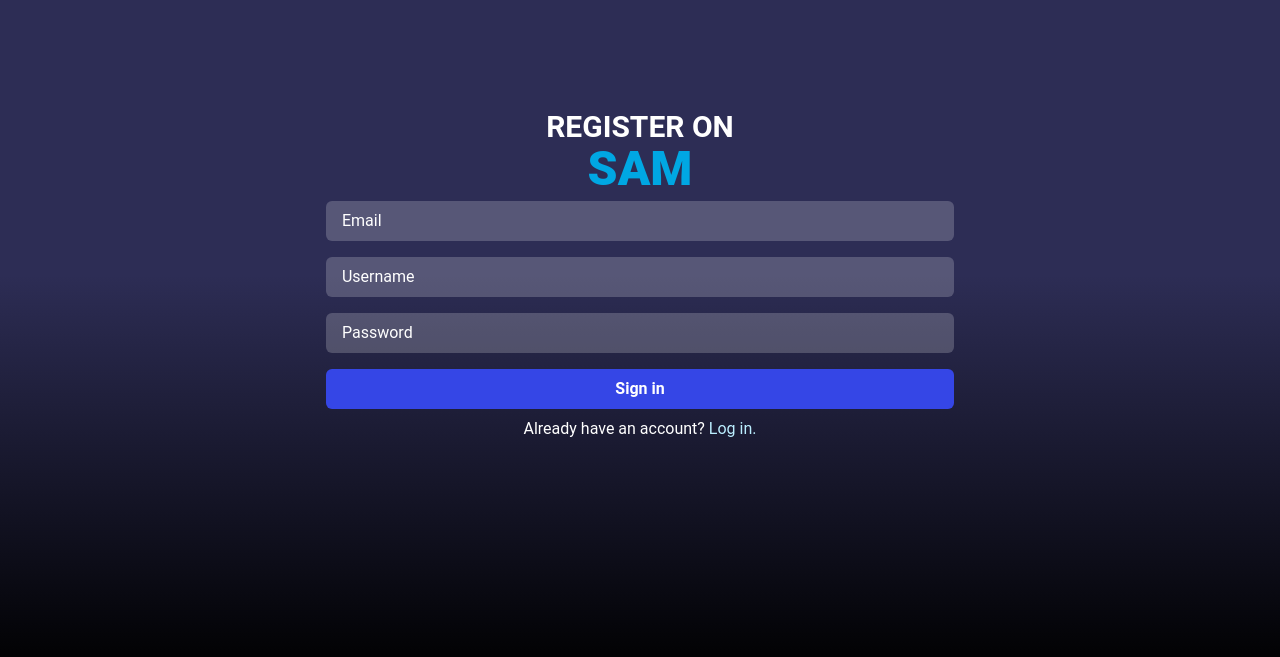
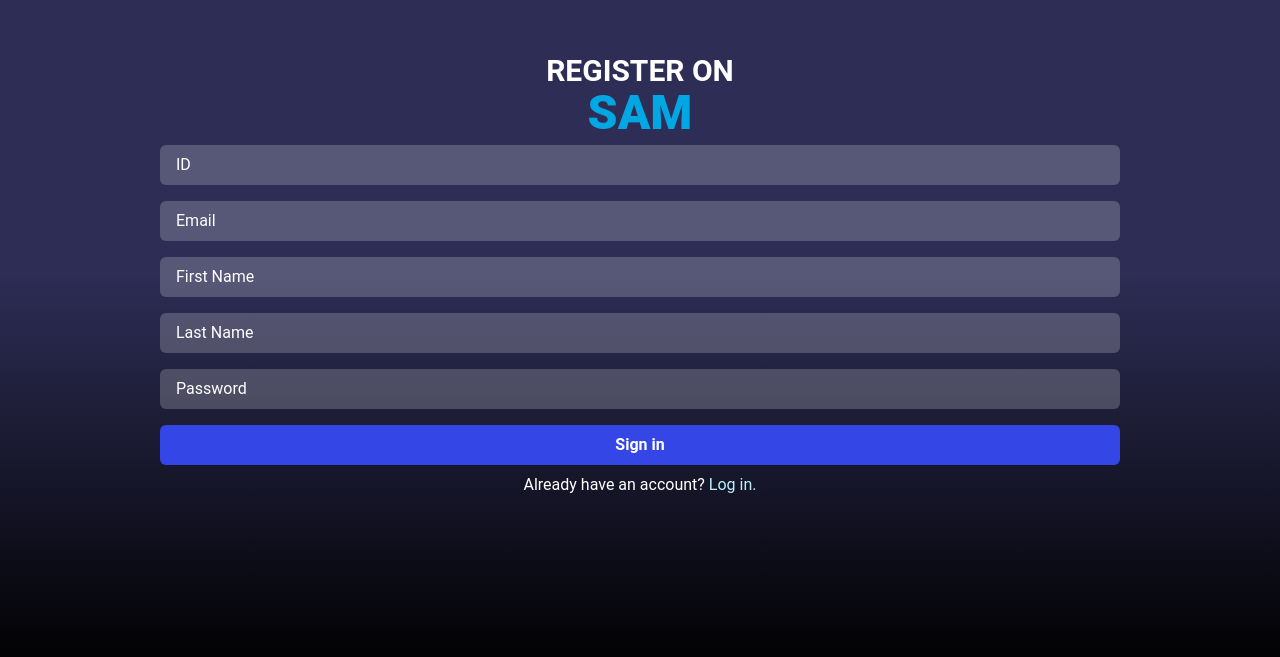
Before and after one commit to Juxnjo/mvpSenaSoft_Globant, a React (Vite) app in the folder client/: page /register in a window 1280 px wide. Shown: the part 125-782 px from the top of the page. Built offline with nearby package versions, Linux system fonts and the light colour scheme.

Commit message:
Agregando funcionalidad Login y Register

```diff
--- a/client/src/components/LoginForm/LoginFormComponent.jsx
+++ b/client/src/components/LoginForm/LoginFormComponent.jsx
@@ -1,25 +1,87 @@
-import { Link } from "react-router-dom";
+import { Link, useNavigate } from "react-router-dom";
+import { useState } from "react";
 
-export const LoginFormComponent = () =>
-{
-    return (
-        <>
-            <form action="">
-                <input type="text" className='w-3/4 bg-white bg-opacity-20 placeholder:text-white border- border-gray-200   px-4 py-2 rounded-md my-2  ' placeholder="Username" required />
+export const LoginFormComponent = () => {
+  const [username, setUsername] = useState("");
+  const [password, setPassword] = useState("");
+  const navigate = useNavigate();
 
-                <input type="password" className='w-3/4 bg-white bg-opacity-20 placeholder:text-white border- border-gray-200   px-4 py-2 rounded-md my-2' placeholder="Password" required />
+  const handleLogin = (event) => {
+    event.preventDefault();
 
-                <button type='submit' className='bg-semiDarkBlue w-3/4 hover:bg-semiLightBlue text-white font-semibold my-2 py-2 px-4 rounded-md'>Log in</button>
-            </form>
-            <div>
-                <p>Don't you have an account? <Link to='/register' className="text-lightBlue">Sign up.</Link></p>
-            </div>
-        </>
+    const loginUrl = "http://localhost:8000/api/login/";
 
+    const data = {
+      username: username,
+      password: password,
+    };
 
+    fetch(loginUrl, {
+      method: "POST",
+      headers: {
+        "Content-Type": "application/json",
+      },
+      body: JSON.stringify(data),
+    })
+      .then((response) => {
+        if (response.ok) {
+          if (response.role === "Admin") {
+            navigate("/dashboard");
+            return response.json();
+          }
+          else {
+            navigate("/ticket")
+            return response.json();
+          }
+        } else {
+          console.log("Credenciales incorrectas");
+          alert("Credenciales incorrectas");
+        }
+      })
+      .then((data) => {
+        console.log(data);
+      })
+      .catch((error) => {
+        console.error("Error:", error);
+      });
+  };
 
+  return (
+    <>
+      <form onSubmit={handleLogin}>
+        <input
+          type="text"
+          className="w-3/4 bg-white bg-opacity-20 placeholder:text-white border- border-gray-200   px-4 py-2 rounded-md my-2  "
+          placeholder="Username"
+          required
+          value={username}
+          onChange={(e) => setUsername(e.target.value)}
+        />
 
+        <input
+          type="password"
+          className="w-3/4 bg-white bg-opacity-20 placeholder:text-white border- border-gray-200   px-4 py-2 rounded-md my-2"
+          placeholder="Password"
+          value={password}
+          onChange={(e) => setPassword(e.target.value)}
+          required
+        />
 
-
-    )
-}
+        <button
+          type="submit"
+          className="bg-semiDarkBlue w-3/4 hover:bg-semiLightBlue text-white font-semibold my-2 py-2 px-4 rounded-md"
+        >
+          Log in
+        </button>
+      </form>
+      <div>
+        <p>
+          Don't you have an account?{" "}
+          <Link to="/register" className="text-lightBlue">
+            Sign up.
+          </Link>
+        </p>
+      </div>
+    </>
+  );
+};
--- a/client/src/components/RegisterForm/RegisterFormComponent.jsx
+++ b/client/src/components/RegisterForm/RegisterFormComponent.jsx
@@ -1,15 +1,99 @@
-import { Link } from "react-router-dom";
+import { Link, useNavigate } from "react-router-dom";
+import { useState } from "react";
 
 export const RegisterFormComponent = () =>
 {
+    const navigate = useNavigate()
+
+
+    const [id, setId] = useState('');
+    const [email, setEmail] = useState('');
+    const [firstName, setFirstName] = useState('');
+    const [lastName, setLastName] = useState('');
+    const [password, setPassword] = useState('');
+
+    const handleRegister = (event) => {
+        event.preventDefault();
+
+        const registerUrl = 'http://localhost:8000/api/register/';
+
+        const data = {
+            id: id,
+            first_name: firstName,
+            last_name: lastName,
+            email: email,
+            password: password,
+        };
+
+        fetch(registerUrl, {
+          method: 'POST',
+          headers: {
+            'Content-Type': 'application/json',
+          },
+          body: JSON.stringify(data),
+        })
+          .then((response) => {
+            if (response.ok) {
+              navigate('/login');
+              alert("Successfully registered. Please sign in.")
+              return response.json();
+            } else {
+              console.log("Register error");
+              alert("Register error");
+            }
+          })
+          .then((data) => {
+            console.log(data);
+          })
+          .catch((error) => {
+            console.error("Error:", error);
+          });
+      };
+
     return (
         <>
-            <form action="">
-                <input type="email" className='w-3/4 bg-white bg-opacity-20 placeholder:text-white border- border-gray-200 px-4 py-2 rounded-md my-2  ' placeholder="Email" required />
+            <form onSubmit={handleRegister}>
 
-                <input type="text" className='w-3/4 bg-white bg-opacity-20 placeholder:text-white border- border-gray-200 px-4 py-2 rounded-md my-2  ' placeholder="Username" required />
+                <input
+                type="number"
+                className='w-3/4 bg-white bg-opacity-20 placeholder:text-white border- border-gray-200 px-4 py-2 rounded-md my-2  '
+                placeholder="ID"
+                value={id}
+                onChange={(e) => setId(e.target.value)}
+                required />
 
-                <input type="password" className='w-3/4 bg-white bg-opacity-20 placeholder:text-white border- border-gray-200 px-4 py-2 rounded-md my-2' placeholder="Password" required />
+
+                <input
+                type="email"
+                className='w-3/4 bg-white bg-opacity-20 placeholder:text-white border- border-gray-200 px-4 py-2 rounded-md my-2  '
+                placeholder="Email"
+                value={email}
+                onChange={(e) => setEmail(e.target.value)}
+                required />
+
+                <input
+                type="text"
+                className='w-3/4 bg-white bg-opacity-20 placeholder:text-white border- border-gray-200 px-4 py-2 rounded-md my-2  '
+                placeholder="First Name"
+                value={firstName}
+                onChange={(e) => setFirstName(e.target.value)}
+                required />
+
+                <input
+                type="text"
+                className='w-3/4 bg-white bg-opacity-20 placeholder:text-white border- border-gray-200 px-4 py-2 rounded-md my-2  '
+                placeholder="Last Name"
+                value={lastName}
+                onChange={(e) => setLastName(e.target.value)}
+                required />
+
+                <input
+                type="password"
+                className='w-3/4 bg-white bg-opacity-20 placeholder:text-white border- border-gray-200 px-4 py-2 rounded-md my-2'
+                placeholder="Password"
+                value={password}
+                onChange={(e) => setPassword(e.target.value)}
+                required />
 
                 <button type='submit' className='bg-semiDarkBlue w-3/4 hover:bg-semiLightBlue text-white font-semibold my-2 py-2 px-4 rounded-md'>Sign in</button>
             </form>
--- a/client/src/components/TableDashboard/Datatable.jsx
+++ b/client/src/components/TableDashboard/Datatable.jsx
@@ -1,6 +1,9 @@
 
 export const Datatable = () =>
 {
+
+
+
     return (
         <div className="flex h-screen items-center justify-center text-center">
 
--- a/client/src/pages/TicketsPage.jsx
+++ b/client/src/pages/TicketsPage.jsx
@@ -2,6 +2,8 @@ import SideBarComponent from "../components/SideBar/SideBarComponent";
 
 
 export const TicketsPage = () => {
+
+
   return (
     <div className="bg-gray-100 min-h-screen flex flex-col">
 
@@ -16,8 +18,7 @@ export const TicketsPage = () => {
       <div className="container py-6 flex flex-col items-center p-5">
 
         <form
-          action=""
-          method="post"
+
           className="bg-white shadow-md rounded-lg p-6  lg:w-[600px] lg:ml-64"
         >
           <div className="mb-4">
```
Also changed, not shown: 2 other files (tests, documents, lock files or other folders).
